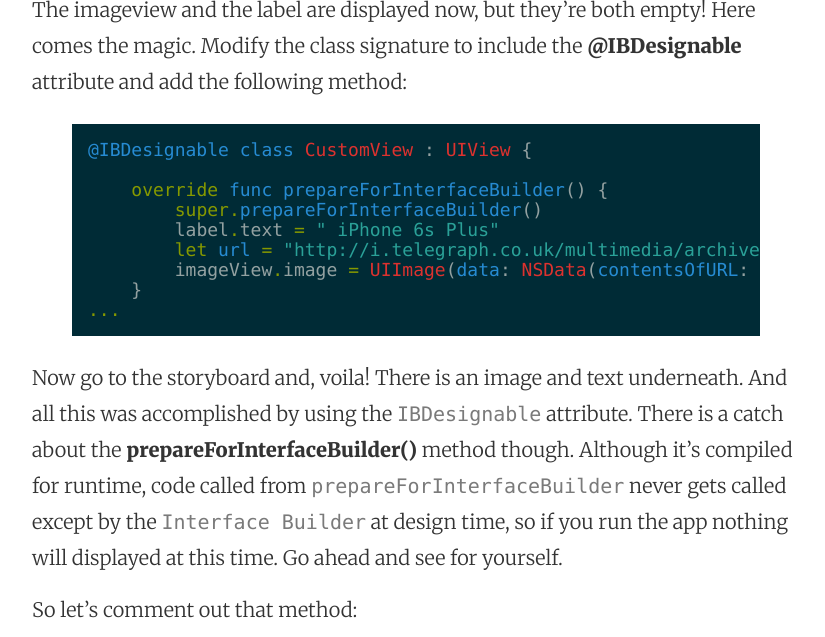
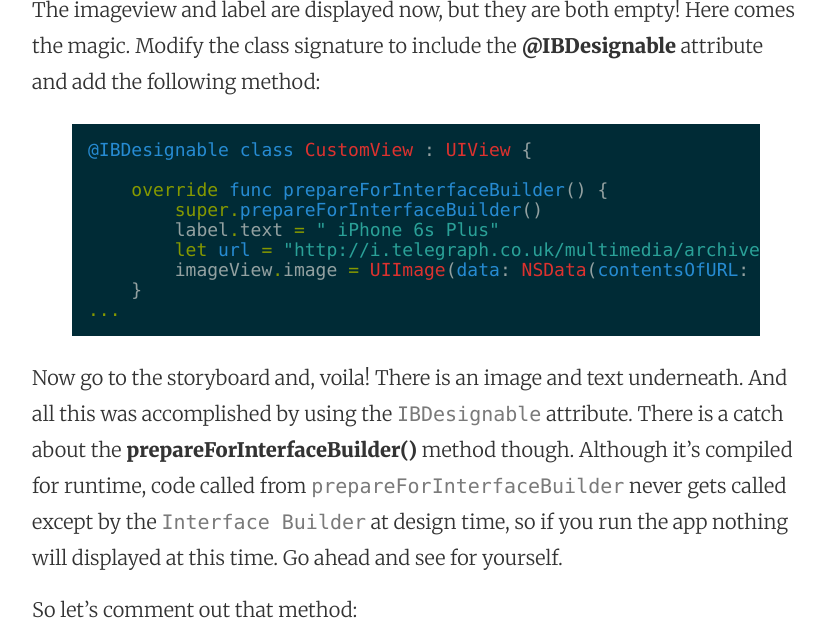
Before and after one commit to mhorga/mhorga.github.io, a Jekyll site: the page built from _posts/2015-11-23-ibdesignable-and-ibinspectable.markdown, in a window 1280 px wide and 900 px high, scrolled down 2167 px, cut to the strip 263-900 px from the top of the window. Shown: the whole strip, without its empty margins (224-1049 px from the left). Built offline with Jekyll 4.4.1, drawn with Linux system fonts in a browser that asks for light colours.

Commit message:
Post update: IBDesignable and IBInspectable

```diff
--- a/_posts/2015-11-23-ibdesignable-and-ibinspectable.markdown
+++ b/_posts/2015-11-23-ibdesignable-and-ibinspectable.markdown
@@ -52,7 +52,7 @@ In the storyboard let's add a `UIView` and in `Identity Inspector` change its _c
 
 ![alt text](https://github.com/Swiftor/IBDesignable-and-IBInspectable/raw/master/images/ib1.png "IB1")
 
-The imageview and the label are displayed now, but they're both empty! Here comes the magic. Modify the class signature to include the __@IBDesignable__ attribute and add the following method:
+The imageview and label are displayed now, but they are both empty! Here comes the magic. Modify the class signature to include the __@IBDesignable__ attribute and add the following method:
 
 {% highlight swift %}
 @IBDesignable class CustomView : UIView {
```
